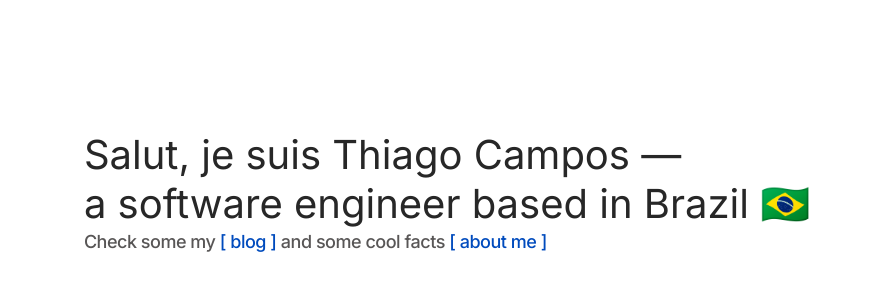
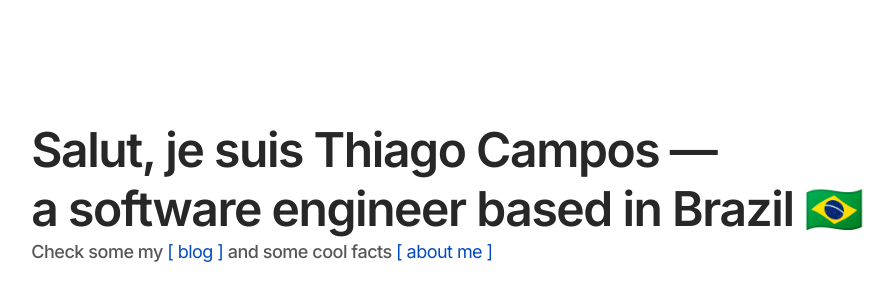
Before and after one commit to thigcampos/thiagocampos, a Next.js app: page / in a window 1280 px wide. Shown: the part 208-508 px from the top of the page, without its empty margins (193-1087 px from the left). Built offline with nearby package versions, Linux system fonts and the light colour scheme.

Commit message:
style: update global styles

```diff
--- a/src/app/home.module.scss
+++ b/src/app/home.module.css
@@ -9,11 +9,7 @@
 
 .headline {
   .title {
-    color: var(--label-primary-primary, #272727);
-    font-size: 40px;
-    font-style: normal;
-    font-weight: 400;
-    line-height: normal;
+    font-size: var(--font-size-48);
   }
   .subtitle {
     color: var(--label-primary-disabled, #585656);
--- a/src/app/layout.tsx
+++ b/src/app/layout.tsx
@@ -1,8 +1,5 @@
-import '@/styles/globals.scss';
+import '@/styles/globals.css';
 import type { Metadata } from 'next';
-import { Inter } from 'next/font/google';
-
-const inter = Inter({ subsets: ['latin'] })
 
 export const metadata: Metadata = {
   title: 'Hi There!',
@@ -16,7 +13,7 @@ export default function RootLayout({
 }) {
   return (
     <html lang="en">
-      <body className={inter.className}>{children}</body>
+      <body>{children}</body>
     </html>
   )
 }
--- a/src/app/page.tsx
+++ b/src/app/page.tsx
@@ -1,4 +1,4 @@
-import styles from './home.module.scss'
+import styles from './home.module.css'
 
 export default function Home() {
   return (
--- /dev/null
+++ b/src/styles/_colors.css
@@ -0,0 +1,36 @@
+:root {
+    color-scheme: light dark;
+    --fill-primary-default: #F3F3F3;
+    --fill-primary-hover: #EFEFEF;
+    --fill-primary-disabled: #E4E4E4;
+
+    --fill-accent-default: #0066FF;
+    --fill-accent-hover: #0047B3;
+    --fill-accent-disabled: #80B3FF;
+
+    --label-primary-default: #272727;
+    --label-primary-disabled: #585656;
+
+    --label-accent-default: #004BBD;
+
+    --background-primary: #FFFFFF;
+}
+
+@media (prefers-color-scheme: dark) {
+    :root {
+        --fill-primary-default: #F3F3F3;
+        --fill-primary-hover: #EFEFEF;
+        --fill-primary-disabled: #E4E4E4;
+
+        --fill-accent-default: #0066FF;
+        --fill-accent-hover: #0047B3;
+        --fill-accent-disabled: #80B3FF;
+
+        --label-primary-default: #FFFFFF;
+        --label-primary-disabled: #585656;
+
+        --label-accent-default: #0066FF;
+
+        --background-primary: #272727;
+    }
+}
--- /dev/null
+++ b/src/styles/_fonts.css
@@ -0,0 +1,27 @@
+@import url('https://fonts.googleapis.com/css2?family=Inter:wght@400;500;600&family=Roboto+Mono:wght@400;500;600&family=Roboto+Serif:ital,opsz,wght@1,8..144,400;1,8..144,500;1,8..144,600&display=swap');
+
+:root {
+    --font-family-title: 'Inter', sans-serif;
+    --font-family-body: 'Inter', sans-serif;
+    --font-family-accent: 'Roboto Serif', serif;
+    --font-family-code: 'Roboto Mono', monospace;
+
+    --font-weight-title: 600;
+    --font-weight-body: 400;
+    --font-weight-accent: 500;
+    --font-weight-code: 500;
+
+    --font-size-64: 4rem;
+    --font-size-48: 3rem;
+    --font-size-40: 2.5rem;
+    --font-size-36: 2.25rem;
+    --font-size-32: 2rem;
+    --font-size-24: 1.5rem;
+    --font-size-20: 1.25rem;
+    --font-size-18: 1.125rem;
+    --font-size-16: 1rem;
+    --font-size-14: 0.875rem;
+
+    --font-letter-spacing-title: -1.44px;
+    --font-letter-spacing-body: -0.54px;
+}
--- /dev/null
+++ b/src/styles/globals.css
@@ -0,0 +1,53 @@
+@import url('./_colors.css');
+@import url('./_fonts.css');
+
+* {
+  box-sizing: border-box;
+  padding: 0;
+  margin: 0;
+}
+
+html,
+body {
+  max-width: 100vw;
+  overflow-x: hidden;
+}
+
+body {
+  color: var(--label-primary-default);
+  background: var(--background-primary);
+}
+
+h1, h2, h3, h4, h5, h6 {
+  color: inherit;
+  font-family: var(--font-family-title);
+  font-weight: var(--font-weight-title);
+  letter-spacing: var(--font-letter-spacing-title);
+}
+
+p {
+  color: inherit;
+  font-family: var(--font-family-body);
+  font-weight: var(--font-weight-body);
+  letter-spacing: var(--font-letter-spacing-body);
+}
+
+a {
+  text-decoration: none;
+  color: var(--label-accent-default);
+  font-family: var(--font-family-body);
+  font-weight: var(--font-weight-body);
+  letter-spacing: var(--font-letter-spacing-body);
+}
+
+span {
+  color: inherit;
+  font-family: var(--font-family-accent);
+  font-weight: var(--font-weight-accent);
+}
+
+pre {
+  color: inherit;
+  font-family: var(--font-family-code);
+  font-weight: var(--font-weight-code);
+}
--- a/src/styles/globals.scss
+++ /dev/null
@@ -1,102 +0,0 @@
-:root {
-  --max-width: 1100px;
-  --border-radius: 12px;
-  --font-mono: ui-monospace, Menlo, Monaco, 'Cascadia Mono', 'Segoe UI Mono',
-    'Roboto Mono', 'Oxygen Mono', 'Ubuntu Monospace', 'Source Code Pro',
-    'Fira Mono', 'Droid Sans Mono', 'Courier New', monospace;
-
-  --foreground-rgb: 0, 0, 0;
-  --background-start-rgb: 214, 219, 220;
-  --background-end-rgb: 255, 255, 255;
-
-  --primary-glow: conic-gradient(
-    from 180deg at 50% 50%,
-    #16abff33 0deg,
-    #0885ff33 55deg,
-    #54d6ff33 120deg,
-    #0071ff33 160deg,
-    transparent 360deg
-  );
-  --secondary-glow: radial-gradient(
-    rgba(255, 255, 255, 1),
-    rgba(255, 255, 255, 0)
-  );
-
-  --tile-start-rgb: 239, 245, 249;
-  --tile-end-rgb: 228, 232, 233;
-  --tile-border: conic-gradient(
-    #00000080,
-    #00000040,
-    #00000030,
-    #00000020,
-    #00000010,
-    #00000010,
-    #00000080
-  );
-
-  --callout-rgb: 238, 240, 241;
-  --callout-border-rgb: 172, 175, 176;
-  --card-rgb: 180, 185, 188;
-  --card-border-rgb: 131, 134, 135;
-}
-
-@media (prefers-color-scheme: dark) {
-  :root {
-    --foreground-rgb: 255, 255, 255;
-    --background-start-rgb: 0, 0, 0;
-    --background-end-rgb: 0, 0, 0;
-
-    --primary-glow: radial-gradient(rgba(1, 65, 255, 0.4), rgba(1, 65, 255, 0));
-    --secondary-glow: linear-gradient(
-      to bottom right,
-      rgba(1, 65, 255, 0),
-      rgba(1, 65, 255, 0),
-      rgba(1, 65, 255, 0.3)
-    );
-
-    --tile-start-rgb: 2, 13, 46;
-    --tile-end-rgb: 2, 5, 19;
-    --tile-border: conic-gradient(
-      #ffffff80,
-      #ffffff40,
-      #ffffff30,
-      #ffffff20,
-      #ffffff10,
-      #ffffff10,
-      #ffffff80
-    );
-
-    --callout-rgb: 20, 20, 20;
-    --callout-border-rgb: 108, 108, 108;
-    --card-rgb: 100, 100, 100;
-    --card-border-rgb: 200, 200, 200;
-  }
-}
-
-* {
-  box-sizing: border-box;
-  padding: 0;
-  margin: 0;
-}
-
-html,
-body {
-  max-width: 100vw;
-  overflow-x: hidden;
-}
-
-body {
-  color: #272727;
-  background: #FFF;
-}
-
-a {
-  color: #004BBD;
-  text-decoration: none;
-}
-
-@media (prefers-color-scheme: dark) {
-  html {
-    color-scheme: dark;
-  }
-}
```
Also changed, not shown: src/styles/colors.scss (deleted), src/styles/fonts.scss (deleted).
